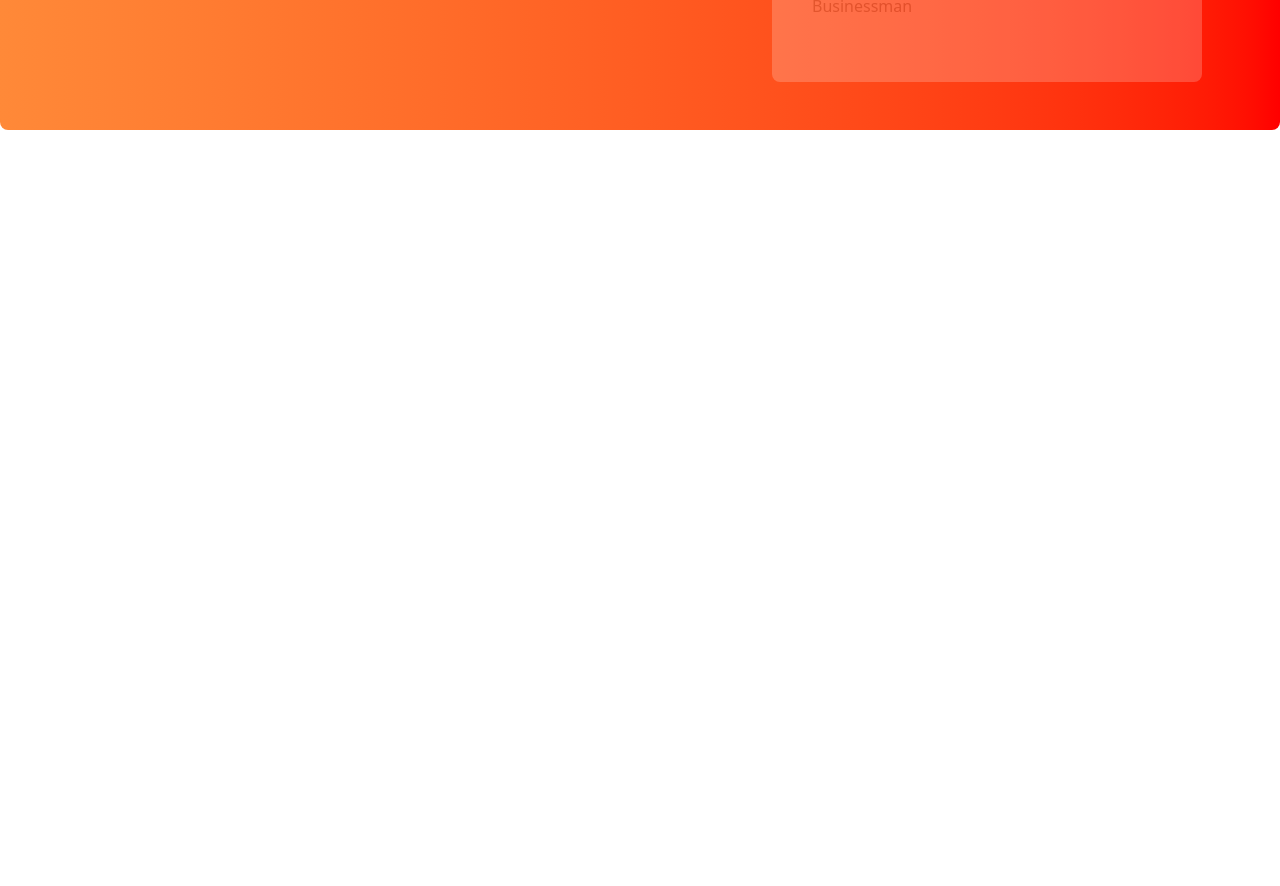
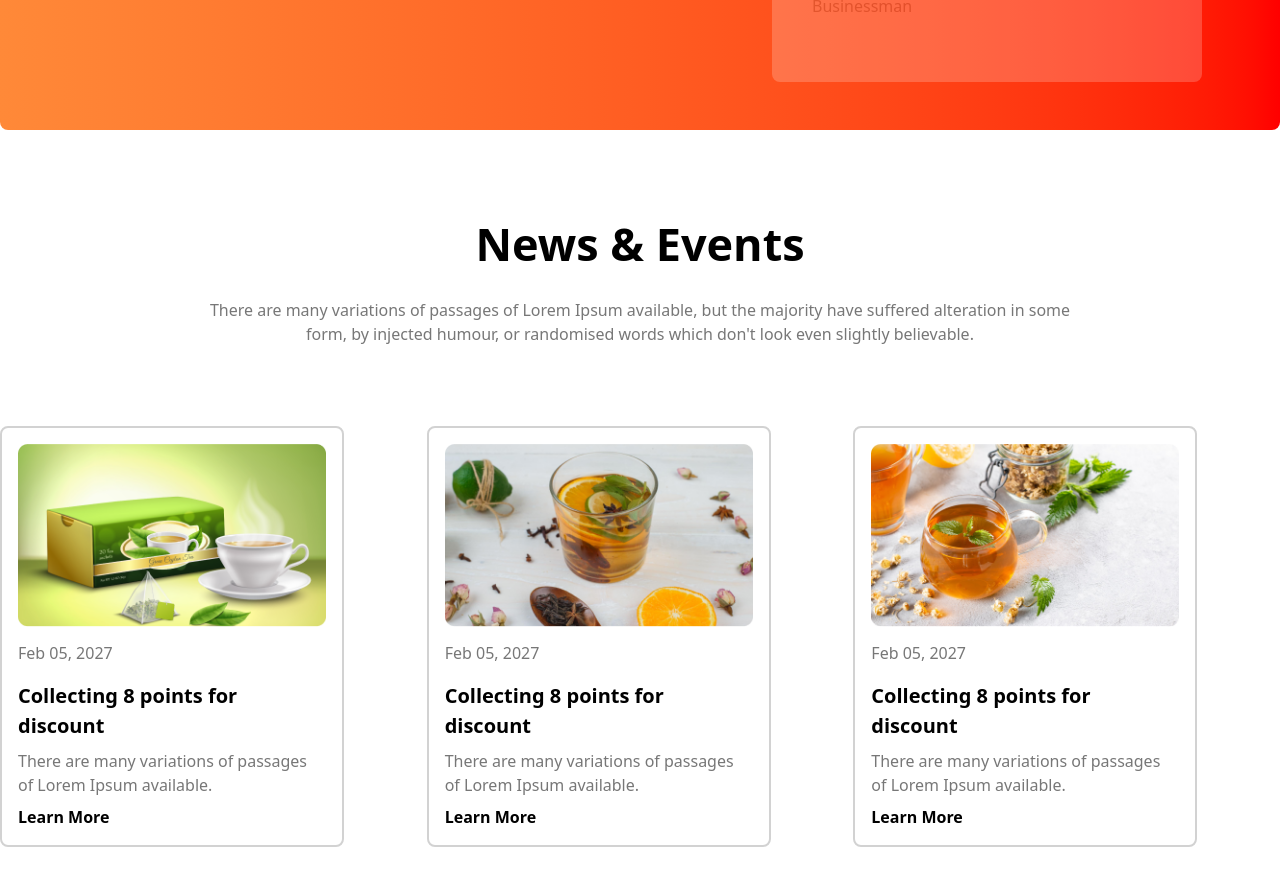
Before and after one commit to mohsin6862/tea-house, a plain HTML site: page index.html in a window 1280 px wide. Shown: the part 2383-3269 px from the top of the page. Before the commit the page ends 2593 px from the top, so only its background shows below. Drawn offline with nearby package versions, Linux system fonts and the light colour scheme.

Commit message:
news and event section added with styles

```diff
--- a/index.html
+++ b/index.html
@@ -140,6 +140,38 @@
         </div>
 
       </section>
+
+      <!-- News and events section -->
+       <section class="container mx-auto my-10">
+          <div class="text-center max-w-[900px] mx-auto space-y-5">
+            <h1 class="font-extrabold text-[45px]">News & Events</h1>
+            <p class="text-[16px] text-[#777777] font-medium">There are many variations of passages of Lorem Ipsum available, but the majority have suffered alteration in some form, by injected humour, or randomised words which don't look even slightly believable. </p>
+        </div>
+        <!-- cart items -->
+         <div class="my-20 grid grid-cols-1 lg:grid-cols-3 ">
+            <div class=" border-2 border-[#D2D2D2] p-4 rounded-lg max-w-86">
+                <img class="mb-3.5" src="./images/news-1.png" alt="">
+                <p class="font-medium text-[#777777] mb-4">Feb 05, 2027</p>
+                <h1 class="font-bold text-[20px]">Collecting 8 points for discount</h1>
+                <p class="text-[#777777] max-w-80 my-2">There are many variations of passages of Lorem Ipsum available.</p>
+                <button class="font-bold">Learn More</button>
+            </div>
+             <div class=" border-2 border-[#D2D2D2] max-w-86 p-4 rounded-lg">
+                <img class="mb-3.5" src="./images/news-2.png" alt="">
+                <p class="font-medium text-[#777777] mb-4">Feb 05, 2027</p>
+                <h1 class="font-bold text-[20px]">Collecting 8 points for discount</h1>
+                <p class="text-[#777777] max-w-80 my-2">There are many variations of passages of Lorem Ipsum available.</p>
+                <button class="font-bold">Learn More</button>
+            </div>
+             <div class=" border-2 border-[#D2D2D2] p-4 max-w-86 rounded-lg">
+                <img class="mb-3.5" src="./images/news-3.png" alt="">
+                <p class="font-medium text-[#777777] mb-4">Feb 05, 2027</p>
+                <h1 class="font-bold text-[20px]">Collecting 8 points for discount</h1>
+                <p class="text-[#777777] max-w-80 my-2">There are many variations of passages of Lorem Ipsum available.</p>
+                <button class="font-bold">Learn More</button>
+            </div>
+         </div>
+       </section>
     </main>
     <footer>
 
```
